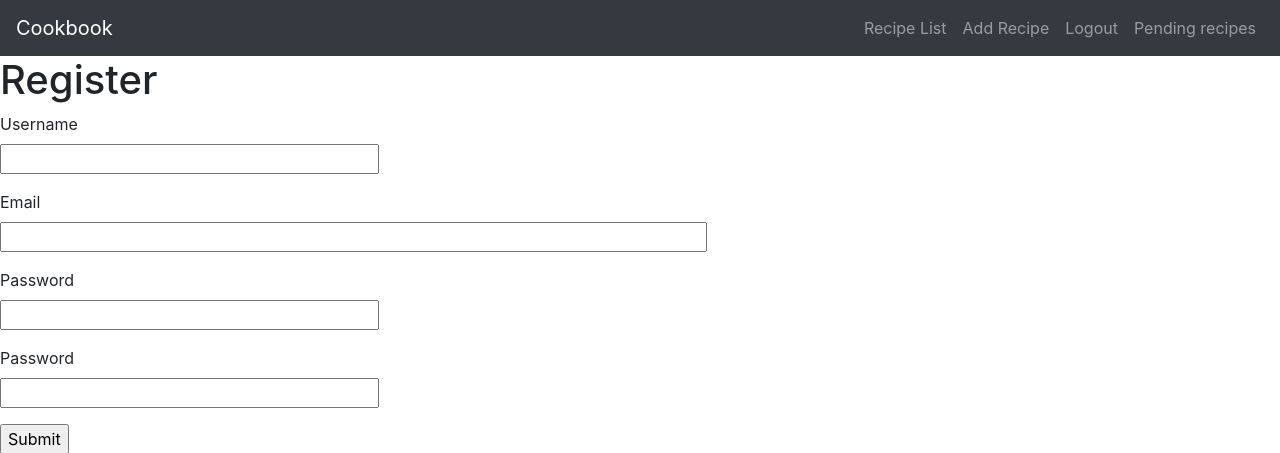
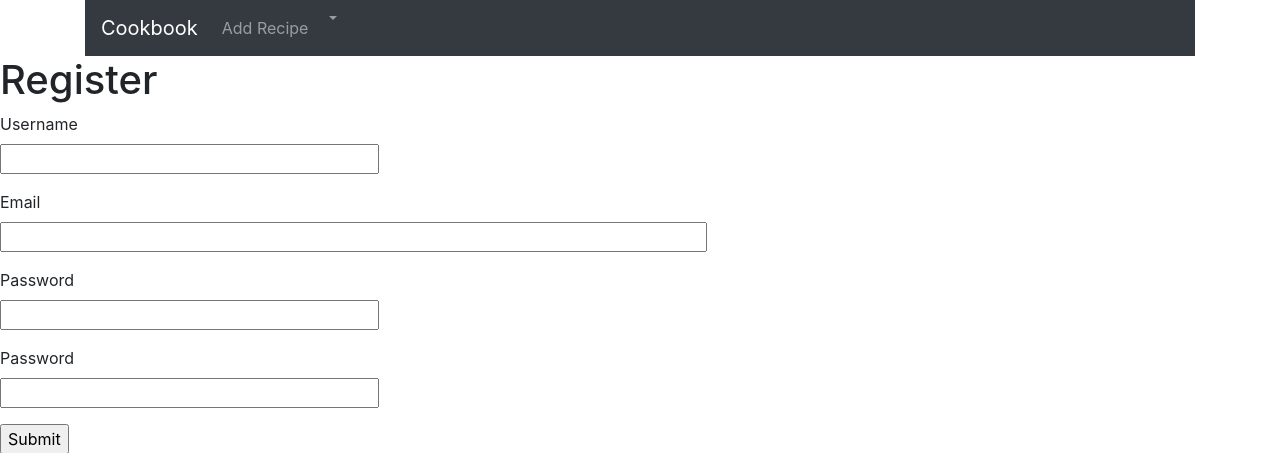
Before and after one commit to pgarr/dinner-roulette, a Python web app: template flask-app/app/templates/auth/register.html in a window 1280 px wide. Shown: the top 453 px of the page. Run offline with Jinja, Linux system fonts and the light colour scheme; the template is opened without the code that fills it: most values are stand-ins (such as "Sample title", 1, 10 or a date in 2020); form fields are guessed from the names that the template uses; some libraries are stand-ins or nearby versions.

Commit message:
fontawesome added, navbar changes

```diff
--- a/flask-app/app/templates/base.html
+++ b/flask-app/app/templates/base.html
@@ -6,29 +6,31 @@
       <title>Welcome to Cookbook</title>
       {% endif %}
 
+    <!-- CSS Stylesheets -->
         <link rel="stylesheet" href="https://stackpath.bootstrapcdn.com/bootstrap/4.3.1/css/bootstrap.min.css" integrity="sha384-ggOyR0iXCbMQv3Xipma34MD+dH/1fQ784/j6cY/iJTQUOhcWr7x9JvoRxT2MZw1T" crossorigin="anonymous">
         <link rel="stylesheet" href="{{ url_for('static', filename='css/style.css') }}">
 
+    <!-- Font Awesome -->
+        <script src="https://kit.fontawesome.com/80de793713.js"></script>
+
+    <!-- Bootstrap scripts -->
         <script src="https://code.jquery.com/jquery-3.3.1.slim.min.js" integrity="sha384-q8i/X+965DzO0rT7abK41JStQIAqVgRVzpbzo5smXKp4YfRvH+8abtTE1Pi6jizo" crossorigin="anonymous"></script>
         <script src="https://cdnjs.cloudflare.com/ajax/libs/popper.js/1.14.7/umd/popper.min.js" integrity="sha384-UO2eT0CpHqdSJQ6hJty5KVphtPhzWj9WO1clHTMGa3JDZwrnQq4sF86dIHNDz0W1" crossorigin="anonymous"></script>
         <script src="https://stackpath.bootstrapcdn.com/bootstrap/4.3.1/js/bootstrap.min.js" integrity="sha384-JjSmVgyd0p3pXB1rRibZUAYoIIy6OrQ6VrjIEaFf/nJGzIxFDsf4x0xIM+B07jRM" crossorigin="anonymous"></script>
     </head>
 
     <body>
+    <div class="container">
         <nav class="navbar navbar-expand-lg navbar-dark bg-dark">
 
-   <a class="navbar-brand" href="">Cookbook</a>
+            <a class="navbar-brand" href="{{ url_for('main.index') }}">Cookbook</a>
 
             <button class="navbar-toggler" type="button" data-toggle="collapse" data-target="#navbarTogglerBasic">
                 <span class="navbar-toggler-icon"></span>
             </button>
 
             <div class="collapse navbar-collapse" id="navbarTogglerBasic">
-
-        <ul class="navbar-nav ml-auto">
-            <li class="nav-item">
-                <a class="nav-link" href="{{ url_for('main.index') }}">Recipe List</a>
-            </li>
+                <ul class="navbar-nav">
                     <li class="nav-item">
                         <a class="nav-link" href="{{ url_for('main.new') }}">Add Recipe</a>
                     </li>
@@ -38,16 +40,18 @@
                             <a class="nav-link" href="{{ url_for('auth.login') }}">Login</a>
                         </li>
                     {% else %}
-                <li class="nav-item">
-                    <a class="nav-link" href="{{ url_for('auth.logout') }}">Logout</a>
-                </li>
-                <span>{{ current_user.username }}</span>
-                <li class="nav-item">
-                    <a class="nav-link" href="{{ url_for('main.get_waiting_list') }}">Pending recipes</a>
+                        <li class="nav-item dropdown">
+                            <a class="nav-link dropdown-toggle" href="#" id="navbarDropdown" role="button" data-toggle="dropdown" aria-haspopup="true" aria-expanded="false">
+                               {{ current_user.username }}
+                            </a>
+                            <div class="dropdown-menu" aria-labelledby="navbarDropdown">
+                                <a class="dropdown-item" href="{{ url_for('main.get_waiting_list') }}">Pending recipes</a>
+                                <div class="dropdown-divider"></div>
+                                <a class="dropdown-item" href="{{ url_for('auth.logout') }}">Logout</a>
+                            </div>
                         </li>
                     {% endif %}
                 </ul>
-
             </div>
         </nav>
 
@@ -60,7 +64,7 @@
             </ul>
             {% endif %}
         {% endwith %}
-
+     </div>
         {% block content %}{% endblock %}
     </body>
 </html>
--- a/sites-mockups/base.html
+++ b/sites-mockups/base.html
@@ -7,6 +7,8 @@
     <link rel="stylesheet" href="https://stackpath.bootstrapcdn.com/bootstrap/4.3.1/css/bootstrap.min.css"
         integrity="sha384-ggOyR0iXCbMQv3Xipma34MD+dH/1fQ784/j6cY/iJTQUOhcWr7x9JvoRxT2MZw1T" crossorigin="anonymous">
     <link rel="stylesheet" href="/static/css/style.css">
+
+    <script src="https://kit.fontawesome.com/80de793713.js"></script>
 
     <script src="https://code.jquery.com/jquery-3.3.1.slim.min.js"
         integrity="sha384-q8i/X+965DzO0rT7abK41JStQIAqVgRVzpbzo5smXKp4YfRvH+8abtTE1Pi6jizo"
```
Lines whose indentation alone changed are shown as unchanged.
